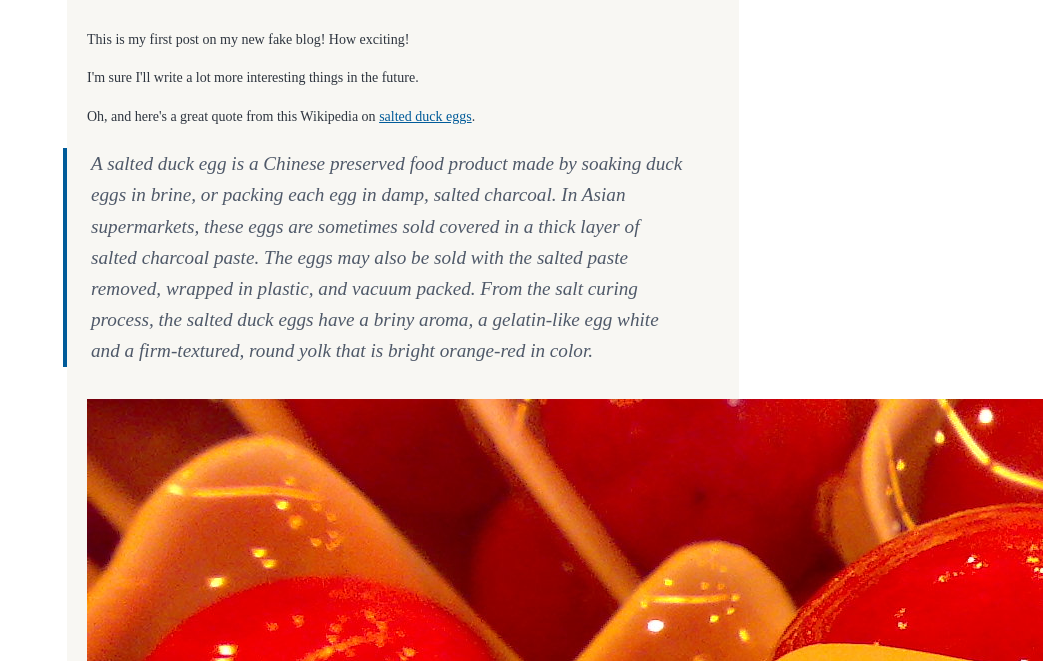
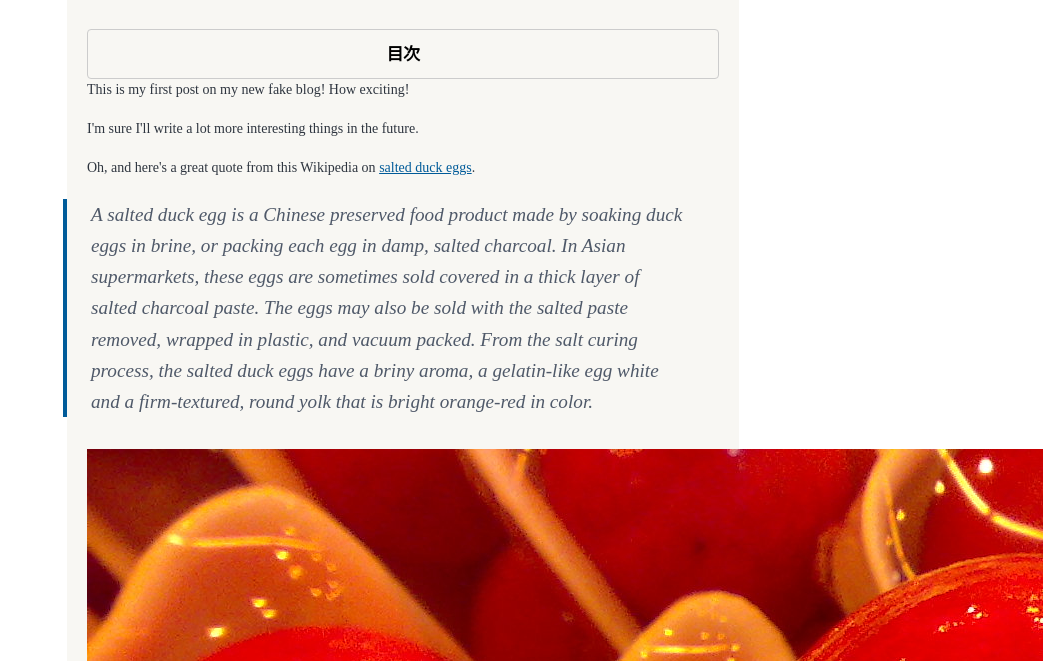
Before and after one commit to rubicon44/blog-catchup2, a Gatsby site: page /hello-world/ in a window 1280 px wide. Shown: the part 139-800 px from the top of the page, without its empty margins (237-1280 px from the left). Built offline with nearby package versions, Linux system fonts and the light colour scheme; Gatsby itself is replaced by a stand-in of ours; some packages are replaced by stand-ins of ours.

Commit message:
create table of contents

```diff
--- a/gatsby-config.js
+++ b/gatsby-config.js
@@ -30,6 +30,16 @@ module.exports = {
       resolve: `gatsby-transformer-remark`,
       options: {
         plugins: [
+          {
+            // 目次用
+            resolve: `gatsby-transformer-remark`,
+            options: {
+              tableOfContents: {
+                heading: null,
+                maxDepth: 6,
+              },
+            },
+          },
           {
             resolve: `gatsby-remark-images`,
             options: {
--- /dev/null
+++ b/src/components/toc.js
@@ -0,0 +1,17 @@
+import React from "react";
+
+const Toc = props => {
+  return (
+    <div className="toc-cover">
+      <h4 className="toc-title">目次</h4>
+      <div
+        className="toc-list-cover"
+        dangerouslySetInnerHTML={{
+          __html: props.data,
+        }}
+      />
+    </div>
+  );
+};
+
+export default Toc;
--- a/src/custom.scss
+++ b/src/custom.scss
@@ -81,3 +81,30 @@
     background-color: #ff444f;
   }
 }
+
+// template
+// 目次（toc.js）
+.toc {
+  &-cover {
+    padding: 15px;
+    border: solid 1px #ccc;
+    border-radius: 4px;
+  }
+
+  &-title {
+    margin: var(--spacing-0);
+    color: #000;
+    font-size: 17px;
+    text-align: center;
+  }
+
+  &-list-cover {
+    > ul {
+      margin: var(--spacing-0);
+
+      > li {
+        text-indent: 17px;
+      }
+    }
+  }
+}
--- a/src/templates/blog-post.js
+++ b/src/templates/blog-post.js
@@ -1,6 +1,7 @@
 import React from "react"
 import { Link, graphql } from "gatsby"
 
+import Toc from "../components/toc"
 import Bio from "../components/bio"
 import Layout from "../components/layout"
 import SEO from "../components/seo"
@@ -24,6 +25,7 @@ const BlogPostTemplate = ({ data, location }) => {
         <header className="custom-title-cover">
           <h1 className="custom-title" itemProp="headline">{post.frontmatter.title}</h1>
           <p className="custom-date">更新日：{post.frontmatter.date}</p>
+          <Toc data={post.tableOfContents} />
         </header>
         <section
           className="custom-contents-cover"
@@ -82,6 +84,11 @@ export const pageQuery = graphql`
       id
       excerpt(pruneLength: 160)
       html
+      tableOfContents(
+        absolute: false
+        pathToSlugField: "frontmatter.path"
+        maxDepth: 3
+      )
       frontmatter {
         title
         date(formatString: "YYYY/MM/DD")
```
